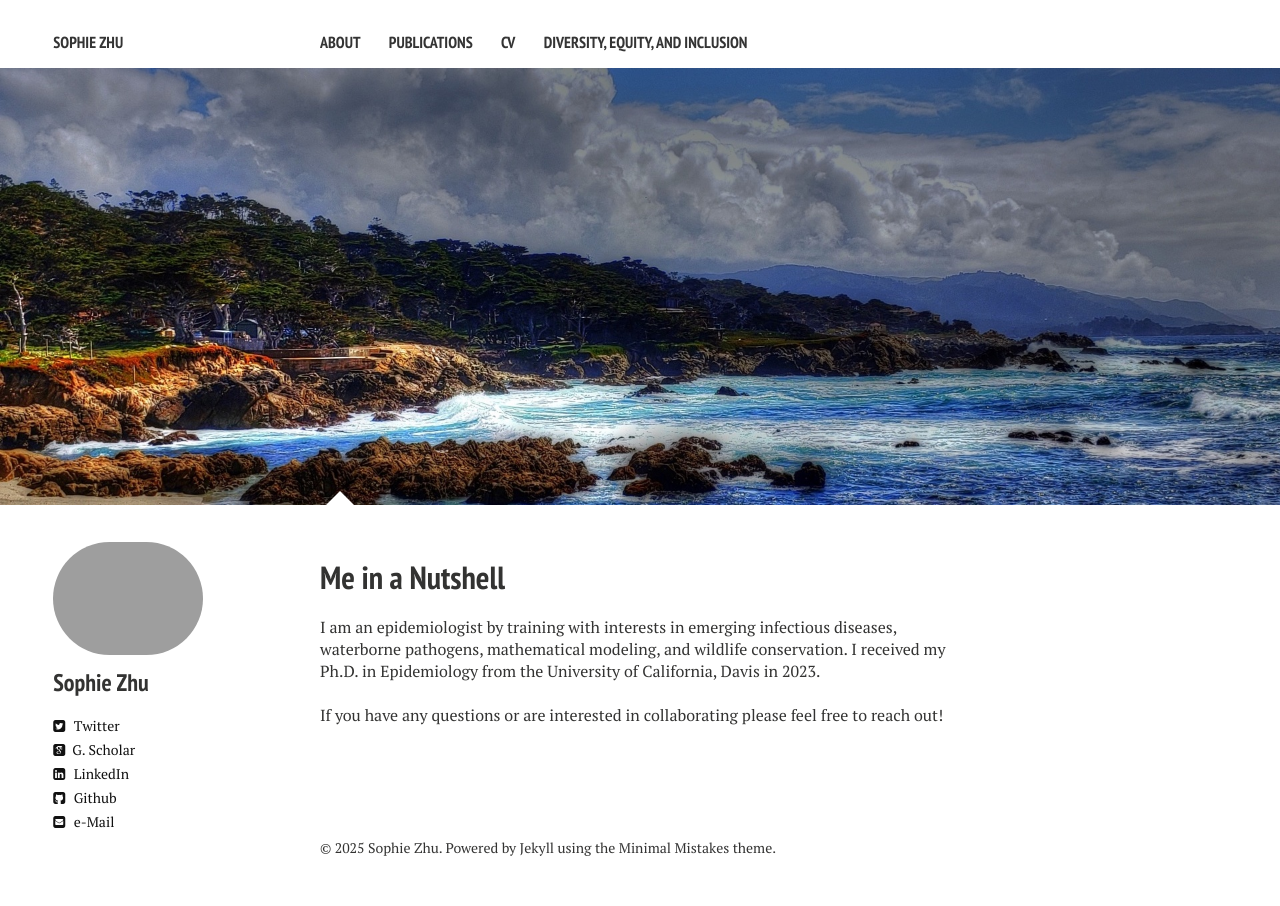
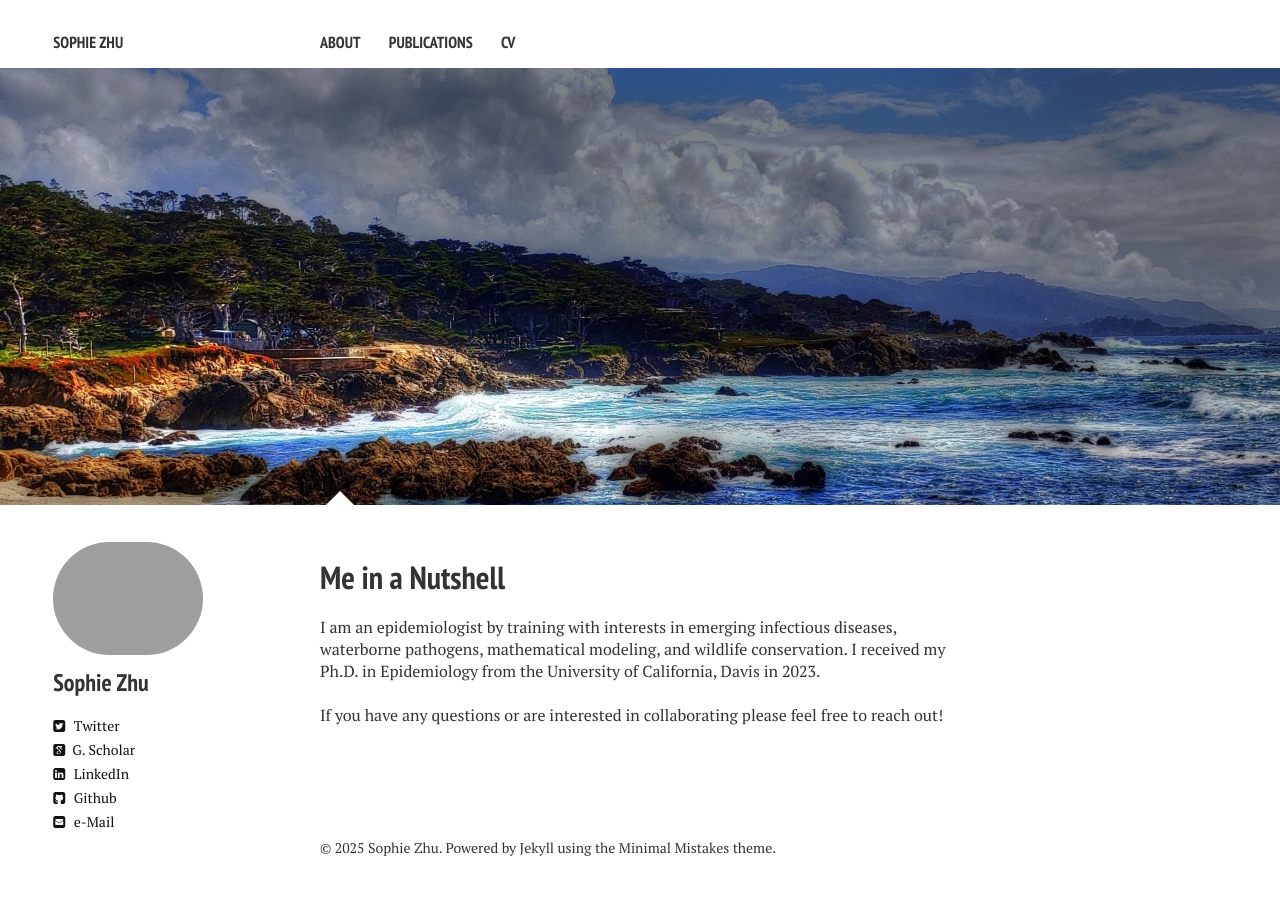
Before and after one commit to sophiemzhu/sophiemzhu.github.io, a Jekyll site: the page built from index.md, in a window 1280 px wide. Built offline with Jekyll 4.4.1, drawn with Linux system fonts in a browser that asks for light colours; nearby versions of some CDN libraries.

Commit message:
Update _config.yml

```diff
--- a/_config.yml
+++ b/_config.yml
@@ -31,8 +31,6 @@ links:
     url: /publications/
   - title: CV
     url: /cv/
-  - title: Diversity, Equity, and Inclusion
-    url: /dei/
 
 # http://en.wikipedia.org/wiki/List_of_tz_database_time_zones
 timezone:    America/Los_Angeles
```
